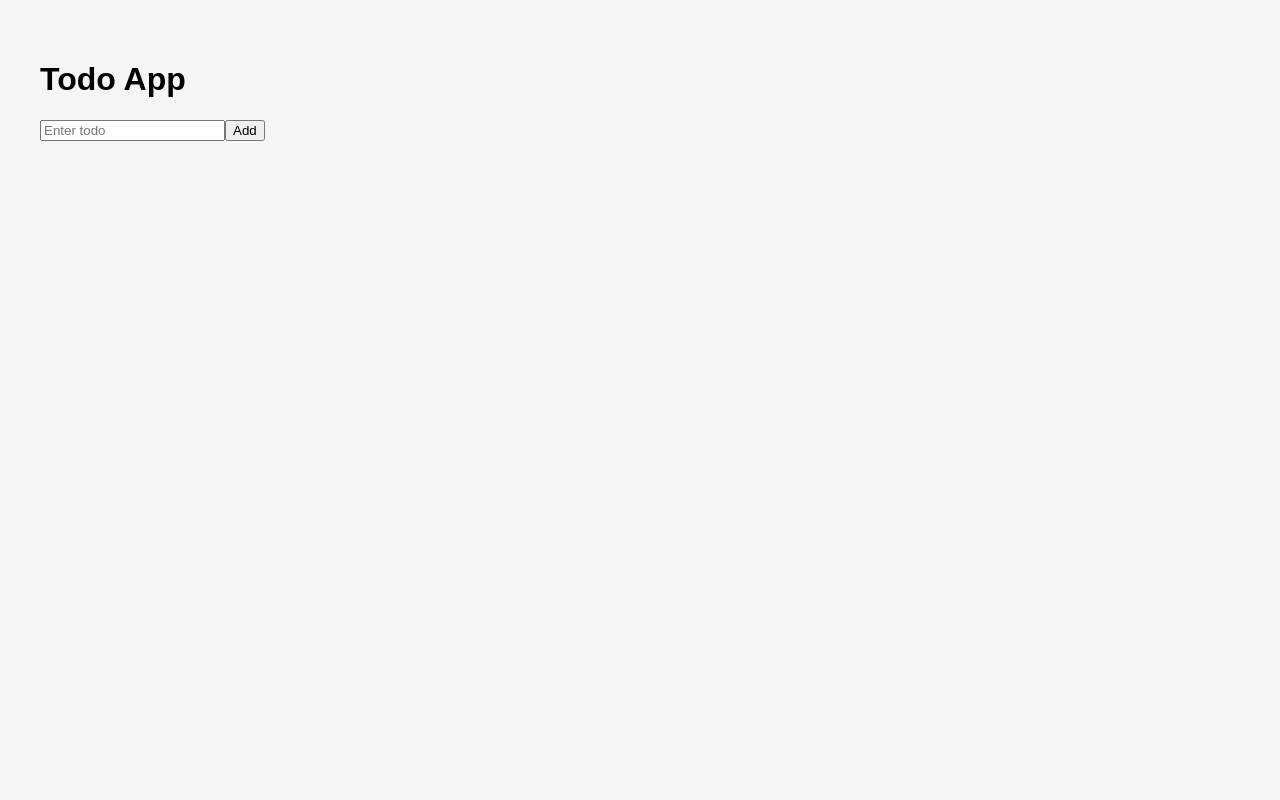
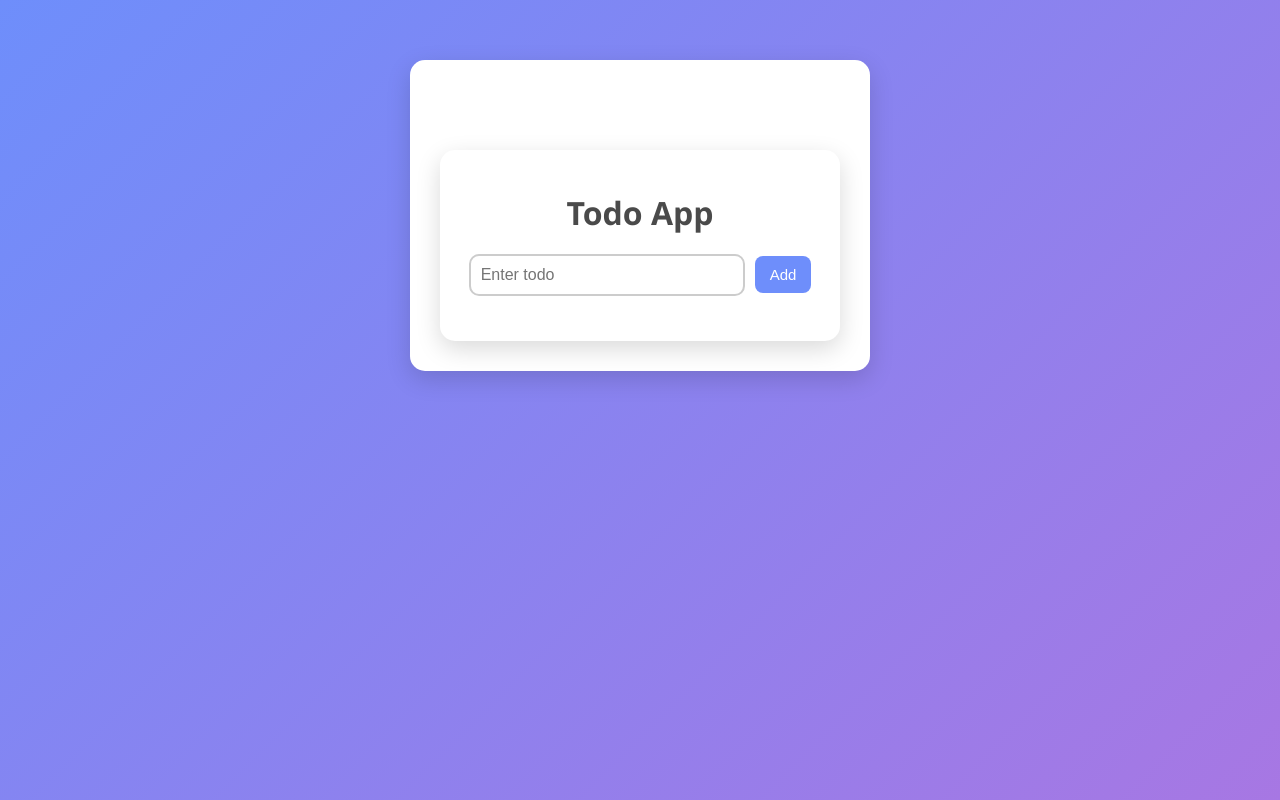
Before and after one commit to suryakanta31/ToDoApp, a React (Create React App) app: page / in a window 1280 px wide. Built offline with nearby package versions, Linux system fonts and the light colour scheme.

Commit message:
Update index.css

```diff
--- a/src/index.css
+++ b/src/index.css
@@ -1,9 +1,157 @@
 body {
-  font-family: Arial, sans-serif;
-  background: #f5f5f5;
+  font-family: 'Segoe UI', Tahoma, Geneva, Verdana, sans-serif;
+  background: linear-gradient(135deg, #6e8efb, #a777e3);
   margin: 0;
-  padding: 20px;
+  padding: 0;
+  display: flex;
+  justify-content: center;
+  align-items: flex-start;
+  min-height: 100vh;
 }
+
+/* Container */
+div {
+  background: #fff;
+  padding: 30px;
+  margin-top: 60px;
+  border-radius: 15px;
+  box-shadow: 0px 8px 25px rgba(0, 0, 0, 0.15);
+  width: 400px;
+  max-width: 90%;
+  text-align: center;
+}
+
+/* Heading */
+h1 {
+  color: #4a4a4a;
+  margin-bottom: 20px;
+}
+
+/* Input field */
+input[type="text"] {
+  width: 70%;
+  padding: 10px;
+  font-size: 16px;
+  border: 2px solid #ccc;
+  border-radius: 10px;
+  outline: none;
+  transition: 0.3s ease;
+}
+
+input[type="text"]:focus {
+  border-color: #6e8efb;
+  box-shadow: 0 0 8px rgba(110, 142, 251, 0.5);
+}
+
+/* Add Button */
 button {
+  padding: 10px 15px;
+  margin-left: 10px;
+  border: none;
+  border-radius: 8px;
+  background: #6e8efb;
+  color: white;
+  font-size: 15px;
   cursor: pointer;
+  transition: 0.3s ease;
 }
+
+button:hover {
+  background: #5a77e2;
+  transform: scale(1.05);
+}
+
+/* Todo List */
+ul {
+  list-style: none;
+  padding: 0;
+  margin-top: 25px;
+  text-align: left;
+}
+
+li {
+  background: #f8f8f8;
+  margin: 10px 0;
+  padding: 12px 15px;
+  border-radius: 10px;
+  display: flex;
+  justify-content: space-between;
+  align-items: center;
+  transition: 0.3s;
+}
+
+li:hover {
+  background: #eef1ff;
+}
+
+/* Edit & Delete Buttons */
+li button {
+  margin-left: 8px;
+  padding: 6px 10px;
+  font-size: 13px;
+  border-radius: 6px;
+}
+
+li button:first-of-type {
+  background: #ffb84d; /* Edit */
+}
+
+li button:first-of-type:hover {
+  background: #e6a63c;
+}
+
+li button:last-of-type {
+  background: #ff5c5c; /* Delete */
+}
+
+li button:last-of-type:hover {
+  background: #e04a4a;
+}
+li button:disabled {
+  background: #ccc;
+  cursor: not-allowed;
+}
+li button:disabled:hover {
+  background: #ccc;
+  transform: none;
+}
+li span {
+  flex-grow: 1;
+  margin-right: 10px;
+  color: #333;
+  font-size: 16px;
+  word-break: break-word;
+}
+li span.completed {
+  text-decoration: line-through;
+  color: #888;
+}
+li span.editing {
+  background: #fff3cd;
+  border: 1px solid #ffeeba;
+  padding: 5px;
+  border-radius: 5px;
+  font-style: italic;
+}
+li span.editing:hover {
+  background: #ffeeba;
+  border-color: #ffc107;
+}
+li span.editing:focus {
+  outline: none;
+  border-color: #6e8efb;
+  box-shadow: 0 0 8px rgba(110, 142, 251, 0.5);
+}
+li span.editing:focus-visible {
+  border-color: #6e8efb;
+  box-shadow: 0 0 8px rgba(110, 142, 251, 0.5);
+}
+li span.editing:focus:not(:focus-visible) {
+  border-color: #ccc;
+  box-shadow: none;
+}
+li span.editing:disabled {
+  background: #f0f0f0;
+  color: #aaa;
+  cursor: not-allowed;
+}
```
